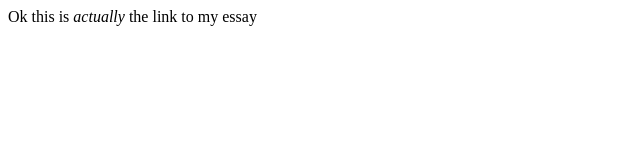
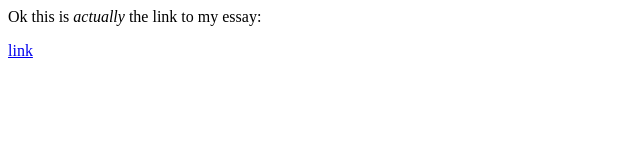
Before and after one commit to Smethan/essayjoke1, a plain HTML site: page index.html in a window 1280 px wide. Shown: the full height of the page, 0-640 px from the left. Drawn offline with Linux system fonts and the light colour scheme.

Commit message:
Update index.html

```diff
--- a/index.html
+++ b/index.html
@@ -1,5 +1,5 @@
 <html>
 <body>
-<p>Ok this is <i>actually</i> the link to my essay</p>
+<p>Ok this is <i>actually</i> the link to my essay: </p><a href="https://smethan.github.io/essayjoke2/"><p>link</p></a>
 </body>
 </html>
```
